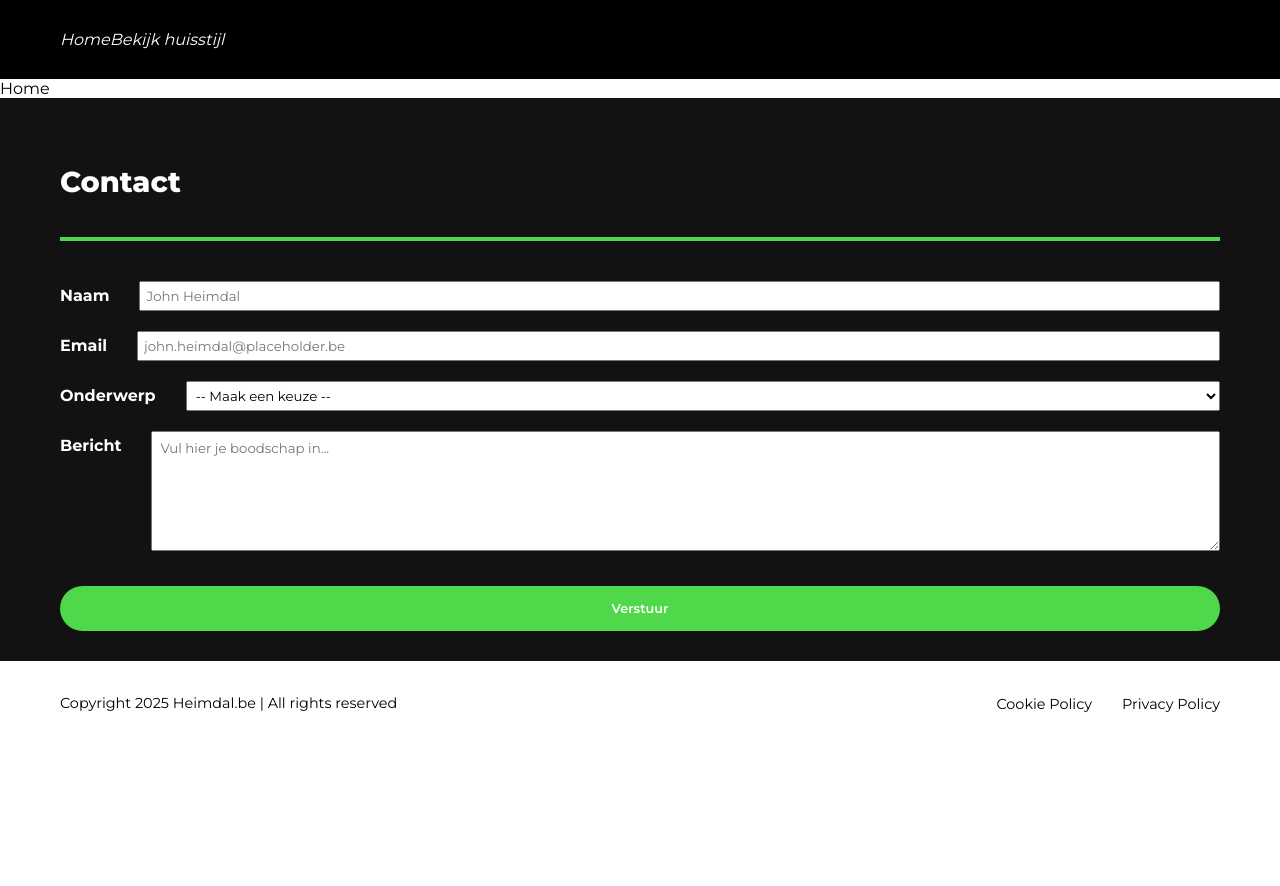
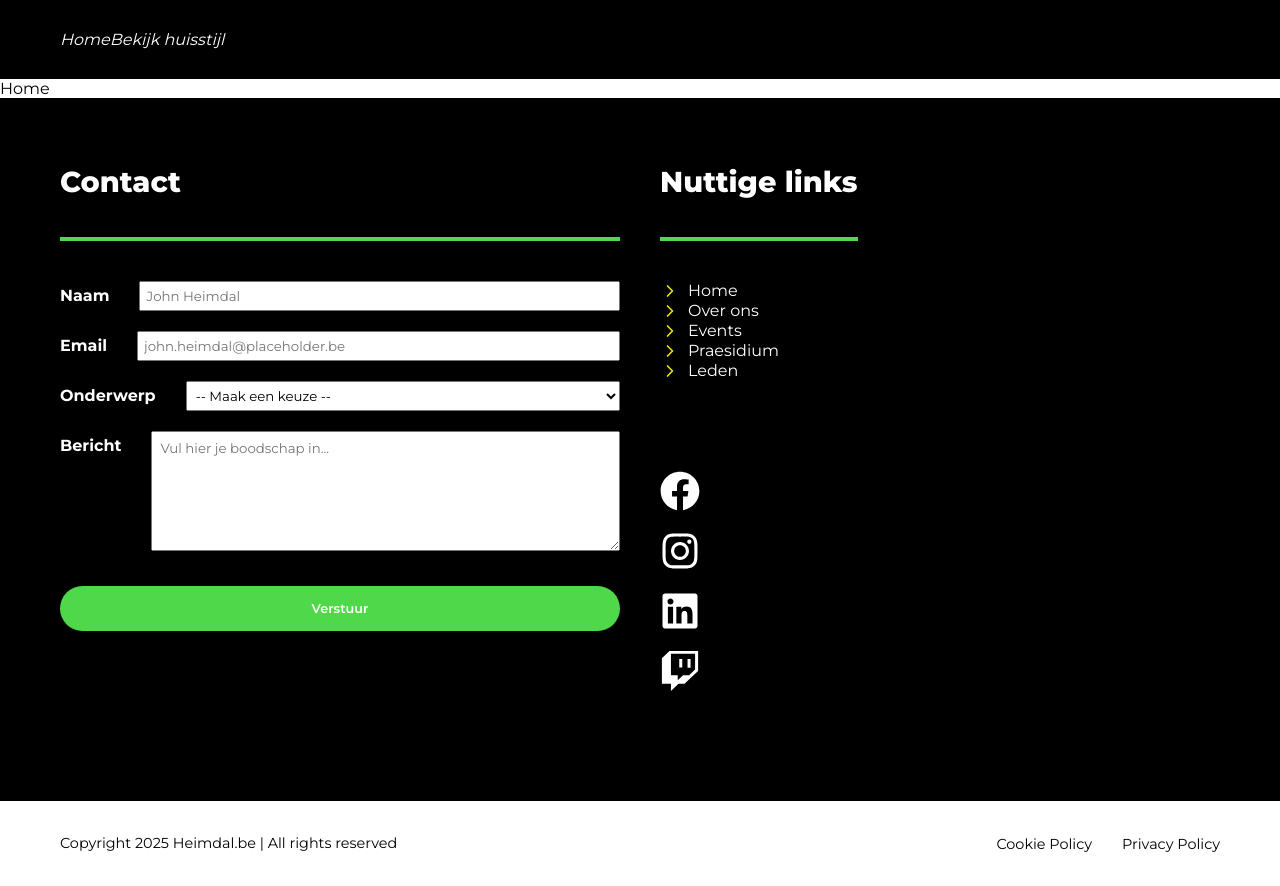
Before and after one commit to Heimdalbe/Mimisbrunnr-frontend, a React (Vite) app in the folder mimisbrunnr-frontend/: page / in a window 1280 px wide. Before the commit the page ends 800 px from the top, so only its background shows below. Built offline with nearby package versions, Linux system fonts and the light colour scheme.

Commit message:
Nuttige links sectie progress

```diff
--- a/mimisbrunnr-frontend/src/components/Footer/Big Footer/BigFooter.css
+++ b/mimisbrunnr-frontend/src/components/Footer/Big Footer/BigFooter.css
@@ -1,11 +1,10 @@
-.big-footer {
-  background-color: var(--dark-grey);
-  color: var(--white);
-}
-
 .footer-title-container {
   border-bottom: 4px solid var(--green);
   margin-bottom: 40px;
+}
+
+.light-text h1 {
+  color: white;
 }
 
 form {
@@ -13,3 +12,24 @@ form {
   flex-direction: column;
   gap: 20px;
 }
+
+.footer-sections {
+  display: flex;
+  justify-content: space-between;
+  gap: 40px;
+}
+
+.footer-sections>* {
+  flex: 1;
+  min-width: 0;
+}
+
+@media (max-width: 1028px) {
+  .footer-sections {
+    flex-direction: column;
+  }
+
+  .footer-sections>* {
+    width: 100%;
+  }
+}
--- a/mimisbrunnr-frontend/src/components/Footer/Big Footer/BigFooter.jsx
+++ b/mimisbrunnr-frontend/src/components/Footer/Big Footer/BigFooter.jsx
@@ -4,10 +4,14 @@ import NuttigeLinksSection from './NuttigeLinksSection/NuttigeLinksSection';
 
 const BigFooter = () => {
   return (
-    <div className='big-footer'>
+    <div className='dark-bg'>
       <div className='container'>
-        <ContactSection />
-        <NuttigeLinksSection />
+        <div className="big-footer">
+          <div className="footer-sections">
+            <ContactSection />
+            <NuttigeLinksSection />
+          </div>
+        </div>
       </div>
     </div>
   )
--- a/mimisbrunnr-frontend/src/components/Footer/Big Footer/ContactSection/ContactSection.jsx
+++ b/mimisbrunnr-frontend/src/components/Footer/Big Footer/ContactSection/ContactSection.jsx
@@ -4,7 +4,7 @@ import FooterContactForm from './ContactForm/FooterContactForm';
 const ContactSection = () => {
   return (
     <div>
-      <FooterTitle title={"Contact"} />
+      <FooterTitle title={"Contact"} isDark={false} />
       <FooterContactForm />
     </div>
   )
--- a/mimisbrunnr-frontend/src/components/Footer/Big Footer/FooterTitle.jsx
+++ b/mimisbrunnr-frontend/src/components/Footer/Big Footer/FooterTitle.jsx
@@ -1,9 +1,9 @@
-const FooterTitle = ({ title }) => {
+const FooterTitle = ({ title, isDark }) => {
   return (
-    <div className="footer-title-container">
+    <div className={`footer-title-container ${isDark ? "dark-text" : "light-text"}`}>
       <h1>{title}</h1>
     </div>
-  )
-}
+  );
+};
 
 export default FooterTitle;
--- a/mimisbrunnr-frontend/src/components/Footer/Big Footer/NuttigeLinksSection/NuttigeLinks.css
+++ b/mimisbrunnr-frontend/src/components/Footer/Big Footer/NuttigeLinksSection/NuttigeLinks.css
@@ -1,8 +1,4 @@
 .nuttige-links {
-  display: flex;
-}
-
-.nuttige-links-desktop {
   display: flex;
 }
 
--- /dev/null
+++ b/mimisbrunnr-frontend/src/components/Footer/Big Footer/NuttigeLinksSection/NuttigeLinks/NuttigeLink.css
@@ -0,0 +1,13 @@
+.nuttige-link {
+  display: flex;
+  align-items: center;
+  gap: 8px;
+  color: var(--white);
+  text-decoration: none;
+  font-style: normal;
+}
+
+.link-icon {
+  color: var(--yellow);
+  font-size: 20px;
+}
--- /dev/null
+++ b/mimisbrunnr-frontend/src/components/Footer/Big Footer/NuttigeLinksSection/NuttigeLinks/NuttigeLink.jsx
@@ -0,0 +1,15 @@
+import { FiChevronRight } from "react-icons/fi";
+import './NuttigeLink.css';
+
+const NuttigeLink = ({ link, text }) => {
+  return (
+    <div className='link'>
+      <a href={link} className="nuttige-link">
+        <FiChevronRight className="link-icon" />
+        {text}
+      </a>
+    </div>
+  );
+};
+
+export default NuttigeLink;
--- /dev/null
+++ b/mimisbrunnr-frontend/src/components/Footer/Big Footer/NuttigeLinksSection/NuttigeLinks/NuttigeLinks.jsx
@@ -0,0 +1,16 @@
+import NuttigeLink from "./NuttigeLink";
+import './NuttigeLink.css';
+
+const NuttigeLinks = () => {
+  return (
+    <div>
+      <NuttigeLink link={"/"} text={"Home"} />
+      <NuttigeLink link={"/over-ons"} text={"Over ons"} />
+      <NuttigeLink link={"/evenementen"} text={"Events"} />
+      <NuttigeLink link={"/praesidium"} text={"Praesidium"} />
+      <NuttigeLink link={"/leden"} text={"Leden"} />
+    </div>
+  )
+}
+
+export default NuttigeLinks;
--- a/mimisbrunnr-frontend/src/components/Footer/Big Footer/NuttigeLinksSection/NuttigeLinksSection.jsx
+++ b/mimisbrunnr-frontend/src/components/Footer/Big Footer/NuttigeLinksSection/NuttigeLinksSection.jsx
@@ -1,11 +1,15 @@
 import SocialsList from "../../../Socials/SocialsList";
+import NuttigeLinks from "./NuttigeLinks/NuttigeLinks";
+import FooterTitle from "../FooterTitle";
 import './NuttigeLinks.css';
 
 const NuttigeLinksSection = () => {
   return (
     <div className="nuttige-links">
       <div className="nuttige-links-desktop">
-
+        <FooterTitle title={"Nuttige links"} isDark={false} />
+        <NuttigeLinks />
+        <SocialsList />
       </div>
       <div className="nuttige-links-mobile">
         <SocialsList />
--- a/mimisbrunnr-frontend/src/components/Form/InputField/InputField.css
+++ b/mimisbrunnr-frontend/src/components/Form/InputField/InputField.css
@@ -10,6 +10,7 @@ input {
 }
 
 label {
+  color: white;
   font-weight: bold;
   margin: 5px 0;
 }
--- a/mimisbrunnr-frontend/src/components/Socials/Socials.css
+++ b/mimisbrunnr-frontend/src/components/Socials/Socials.css
@@ -13,3 +13,9 @@
 .social-link:hover {
   color: var(--green);
 }
+
+@media (min-width: 1028px) {
+  .socials-list {
+    flex-direction: column;
+  }
+}
```
